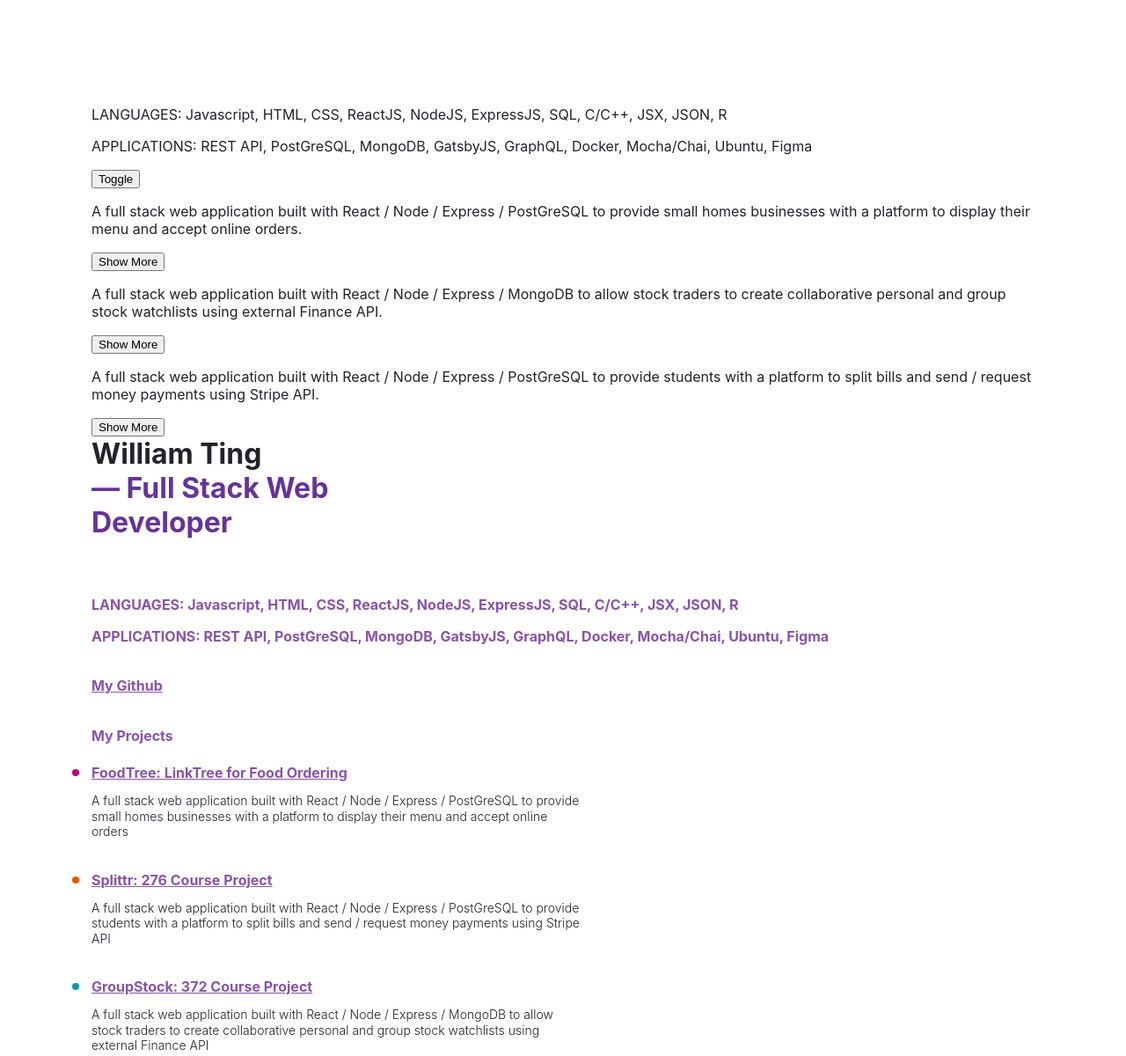
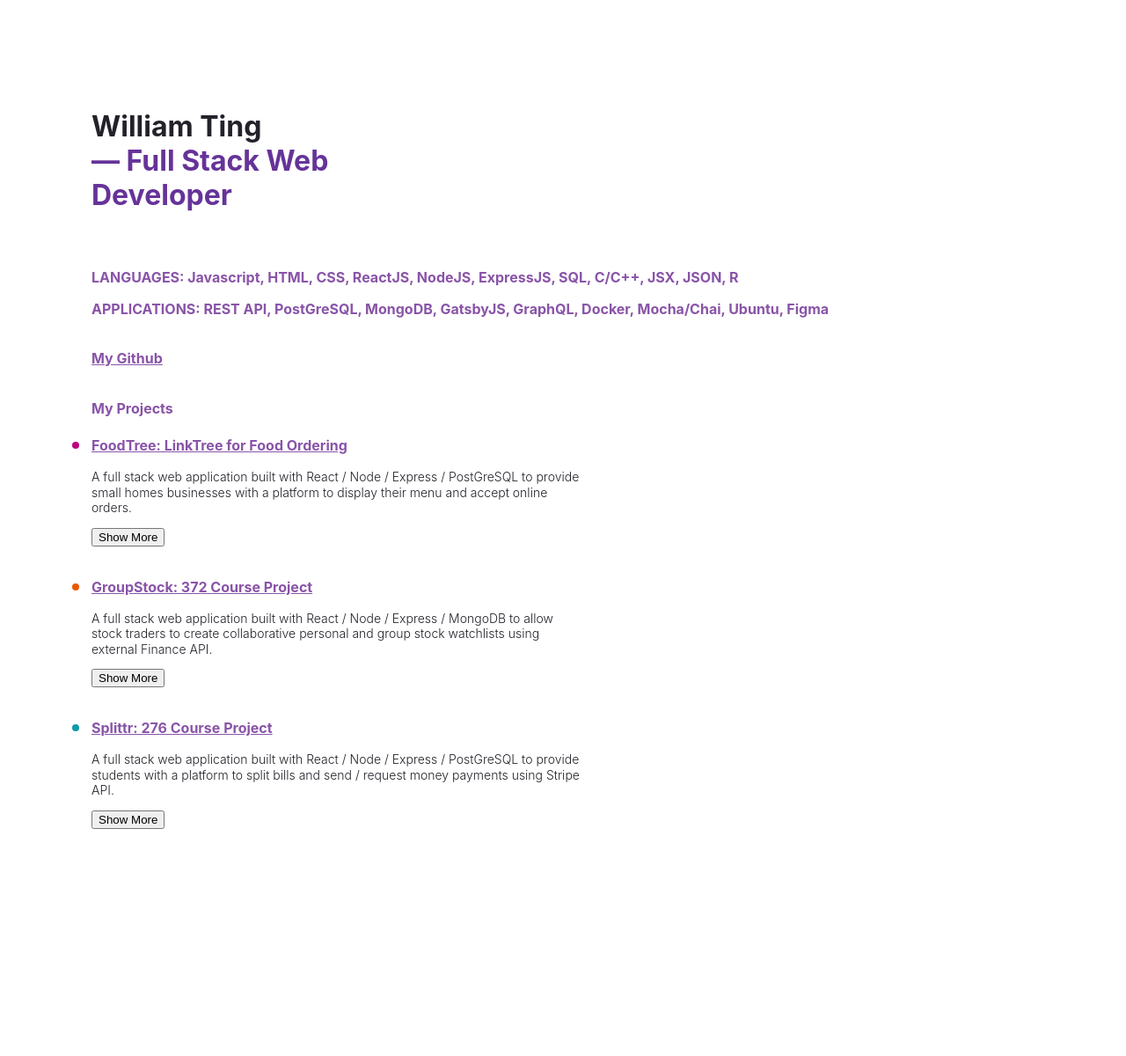
Before and after one commit to williamdjting/personal-website, a Gatsby site: page / in a window 1280 px wide. Shown: the whole page at 88% size. After the commit the page ends 1142 px from the top, so only its background shows below. Built offline with nearby package versions, Linux system fonts and the light colour scheme; Gatsby itself is replaced by a stand-in of ours.

Commit message:
chat gpt helped me get the components to work in the links.map function by adding it to the links array

```diff
--- a/src/pages/index.js
+++ b/src/pages/index.js
@@ -26,7 +26,7 @@ const pageStyles = {
   fontFamily: "-apple-system, Roboto, sans-serif, serif",
 }
 const headingStyles = {
-  marginTop: 0,
+  marginTop: 20,
   marginBottom: 64,
   maxWidth: 320,
 }
@@ -110,29 +110,50 @@ const badgeStyle = {
 }
 
 const links = [
+  // {
+  //   text: "FoodTree: LinkTree for Food Ordering",
+  //   url: "https://github.com/williamdjting/FoodTree",
+  //   description:
+  //     "A full stack web application built with React / Node / Express / PostGreSQL to provide small homes businesses with a platform to display their menu and accept online orders",
+  //   color: "#BC027F",
+  //   // path: "../images/apple-test.jpeg",
+  // },
+  // {
+  //   text: "Splittr: 276 Course Project",
+  //   url: "https://github.com/williamdjting/276-finalproject",
+  //   description:
+  //     "A full stack web application built with React / Node / Express / PostGreSQL to provide students with a platform to split bills and send / request money payments using Stripe API",
+  //   color: "#E95800",
+  //   // path: "appleImg",
+  // },
+  // {
+  //   text: "GroupStock: 372 Course Project",
+  //   url: "https://github.com/williamdjting/372-finalproject",
+  //   description:
+  //     "A full stack web application built with React / Node / Express / MongoDB to allow stock traders to create collaborative personal and group stock watchlists using external Finance API",
+  //   color: "#1099A8",
+  //   // path: "../images/apple-test.jpeg",
+  // },
+
   {
     text: "FoodTree: LinkTree for Food Ordering",
+    component: ToggleShowFoodTree,
     url: "https://github.com/williamdjting/FoodTree",
-    description:
-      "A full stack web application built with React / Node / Express / PostGreSQL to provide small homes businesses with a platform to display their menu and accept online orders",
     color: "#BC027F",
-    // path: "../images/apple-test.jpeg",
+  },
+  {
+    text: "GroupStock: 372 Course Project",
+    component: ToggleShowGroupStock,
+    url: "https://github.com/williamdjting/372-finalproject",
+
+    color: "#E95800",
   },
   {
     text: "Splittr: 276 Course Project",
+    component: ToggleShowSplittr,
     url: "https://github.com/williamdjting/276-finalproject",
-    description:
-      "A full stack web application built with React / Node / Express / PostGreSQL to provide students with a platform to split bills and send / request money payments using Stripe API",
-    color: "#E95800",
-    path: "appleImg",
-  },
-  {
-    text: "GroupStock: 372 Course Project",
-    url: "https://github.com/williamdjting/372-finalproject",
-    description:
-      "A full stack web application built with React / Node / Express / MongoDB to allow stock traders to create collaborative personal and group stock watchlists using external Finance API",
+
     color: "#1099A8",
-    path: "../images/apple-test.jpeg",
   },
 
 ]
@@ -151,10 +172,10 @@ const IndexPage = () => {
     <main style={pageStyles}>
       {/* <div>{images}</div>  */}
 
-      <ToggleShow/>
+      {/* <ToggleShow/>
       <ToggleShowFoodTree/>
       <ToggleShowGroupStock />
-      <ToggleShowSplittr/>
+      <ToggleShowSplittr/> */}
 
       <h1 style={headingStyles}>
         William Ting
@@ -207,6 +228,9 @@ const IndexPage = () => {
                 </span>
               )}
               <p style={descriptionStyle}>{link.description}</p>
+              <p style={descriptionStyle}>
+              {link.component && <link.component />}
+              </p>
             </span>
           </li>
         ))}
```
